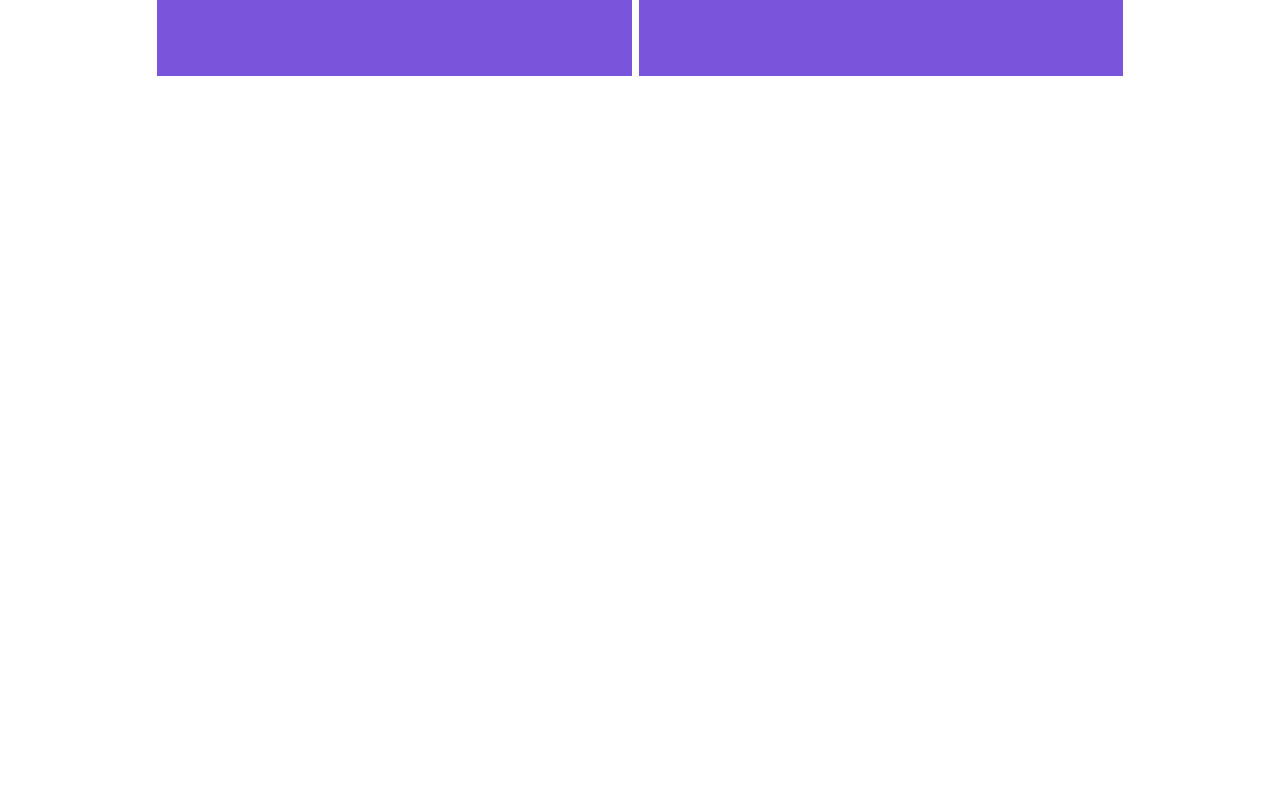
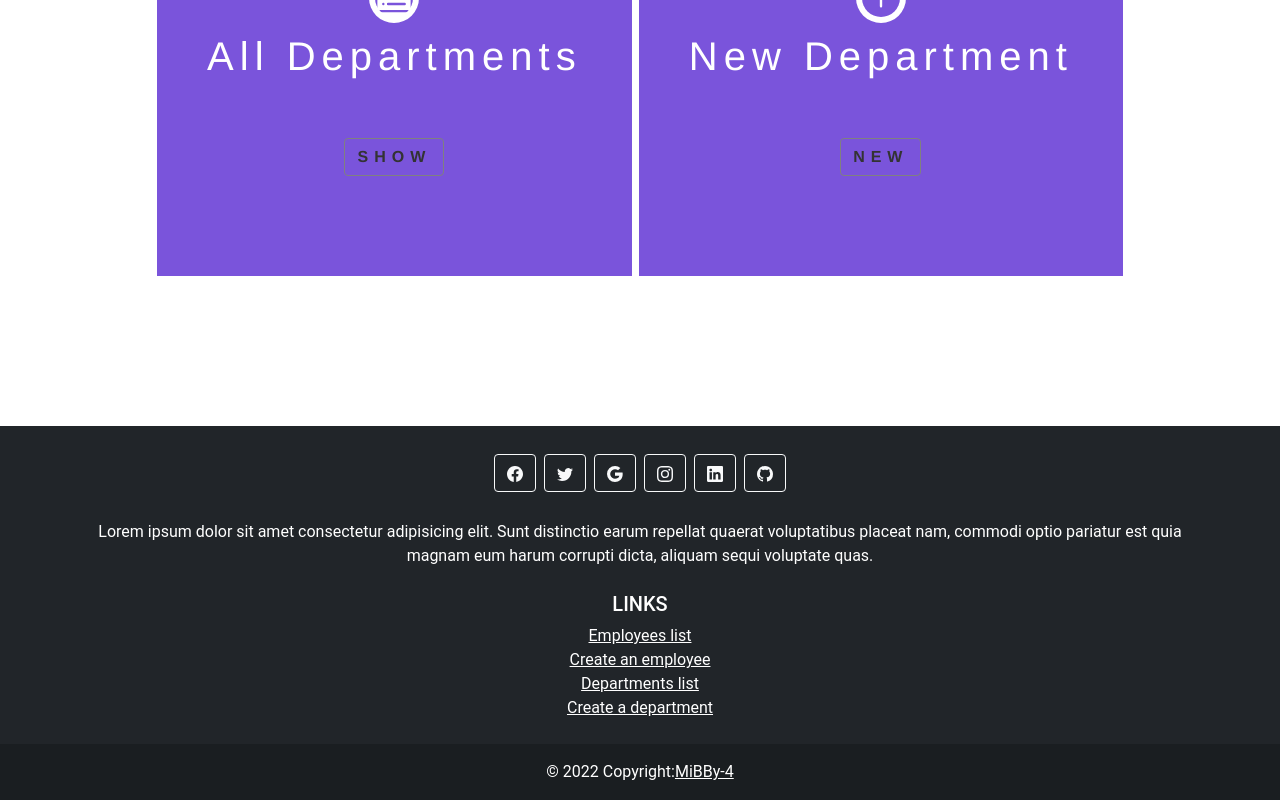
Before and after one commit to MiBBy-4/employee_frontend, a React (Create React App) app: page / in a window 1280 px wide. Shown: the part 1819-2619 px from the top of the page. Before the commit the page ends 2045 px from the top, so only its background shows below. Built offline with nearby package versions, Linux system fonts and the light colour scheme.

Commit message:
feat: implement and design footer template

```diff
--- a/package.json
+++ b/package.json
@@ -10,6 +10,7 @@
     "axios": "^0.27.2",
     "bootstrap": "^5.1.3",
     "bootstrap-icons": "^1.8.3",
+    "mdb-react-ui-kit": "^4.0.0",
     "react": "^18.1.0",
     "react-bootstrap": "^2.4.0",
     "react-bootstrap-icons": "^1.8.2",
--- a/src/App.jsx
+++ b/src/App.jsx
@@ -3,6 +3,7 @@ import MainPage from './views/Main';
 import MainDepartment from './views/department/Main';
 import MainEmployee from './views/employee/Main';
 import Navigation from './components/templates/Navigation';
+import Footer from './components/templates/Footer';
 import Employee from './views/employee/Employee';
 import EmployeeNew from './views/employee/New';
 import EmployeeEdit from './views/employee/Edit';
@@ -28,6 +29,7 @@ function App() {
         <Route path="/departments/:departmentId/edit" element={<DepartmentEdit />} />
         <Route path="/departments/new" element={<DepartmentNew />} />
       </Routes>
+      <Footer />
     </div>
   );
 }
--- a/src/assets/css/App.css
+++ b/src/assets/css/App.css
@@ -49,6 +49,7 @@ body {
     background-color: #7a54db;
     color: #ffffff;
     max-width: 100%;
+    padding: 100px 0;
 }
 
 .welcome-section-header-text-container {
--- /dev/null
+++ b/src/components/templates/Footer.jsx
@@ -0,0 +1,97 @@
+import {
+  MDBFooter,
+  MDBContainer,
+  MDBIcon,
+  MDBInput,
+  MDBCol,
+  MDBRow,
+  MDBBtn,
+} from 'mdb-react-ui-kit';
+import {
+  Facebook,
+  Twitter,
+  Google,
+  Instagram,
+  Linkedin,
+  Github,
+} from 'react-bootstrap-icons';
+
+export default function Footer() {
+  return (
+    <MDBFooter className="text-center" color="white" bgColor="dark">
+      <MDBContainer className="p-4">
+        <section className="mb-4">
+          <a className="btn btn-outline-light btn-floating m-1" href="#!" role="button">
+            <Facebook />
+          </a>
+
+          <a className="btn btn-outline-light btn-floating m-1" href="#!" role="button">
+            <Twitter />
+          </a>
+
+          <a className="btn btn-outline-light btn-floating m-1" href="#!" role="button">
+            <Google />
+          </a>
+
+          <a className="btn btn-outline-light btn-floating m-1" href="https://www.instagram.com/maks_klima/" role="button">
+            <Instagram />
+          </a>
+
+          <a className="btn btn-outline-light btn-floating m-1" href="https://www.linkedin.com/in/%D0%BC%D0%B0%D0%BA%D1%81%D0%B8%D0%BC-%D0%BA%D0%BB%D0%B8%D0%BC%D0%BE%D0%B2%D0%B8%D1%87-a595ab225" role="button">
+            <Linkedin />
+          </a>
+
+          <a className="btn btn-outline-light btn-floating m-1" href="https://github.com/MiBBy-4" role="button">
+            <Github />
+          </a>
+        </section>
+
+        <section className="mb-4">
+          <p>
+            Lorem ipsum dolor sit amet consectetur adipisicing elit. Sunt distinctio earum repellat quaerat
+            voluptatibus placeat nam, commodi optio pariatur est quia magnam eum harum corrupti dicta, aliquam
+            sequi voluptate quas.
+          </p>
+        </section>
+
+        <section className="">
+          <MDBRow>
+            <MDBCol lg="" md="12" className="mb-4 mb-md-0">
+              <h5 className="text-uppercase">Links</h5>
+
+              <ul className="list-unstyled mb-0">
+                <li>
+                  <a href="/employee" className="text-white">
+                    Employees list
+                  </a>
+                </li>
+                <li>
+                  <a href="/employee/new" className="text-white">
+                    Create an employee
+                  </a>
+                </li>
+                <li>
+                  <a href="/departments" className="text-white">
+                    Departments list
+                  </a>
+                </li>
+                <li>
+                  <a href="/departments/new" className="text-white">
+                    Create a department
+                  </a>
+                </li>
+              </ul>
+            </MDBCol>
+          </MDBRow>
+        </section>
+      </MDBContainer>
+
+      <div className="text-center p-3" style={{ backgroundColor: 'rgba(0, 0, 0, 0.2)' }}>
+        © 2022 Copyright:
+        <a className="text-white" href="https://github.com/MiBBy-4">
+          MiBBy-4
+        </a>
+      </div>
+    </MDBFooter>
+  );
+}
--- a/src/views/Main.jsx
+++ b/src/views/Main.jsx
@@ -42,7 +42,7 @@ export default function MainPage() {
           </div>
           <div className="services-section-row second-services-row">
             <div className="service-container">
-              <PersonLinesFill className="service-badge" />
+              <CardList className="service-badge" />
               <h1 className="service-container-header">All Departments</h1>
               <button className="btn service-btn" type="submit">Show</button>
             </div>
```
Also changed, not shown: 1 other file (tests, documents, lock files or other folders).
